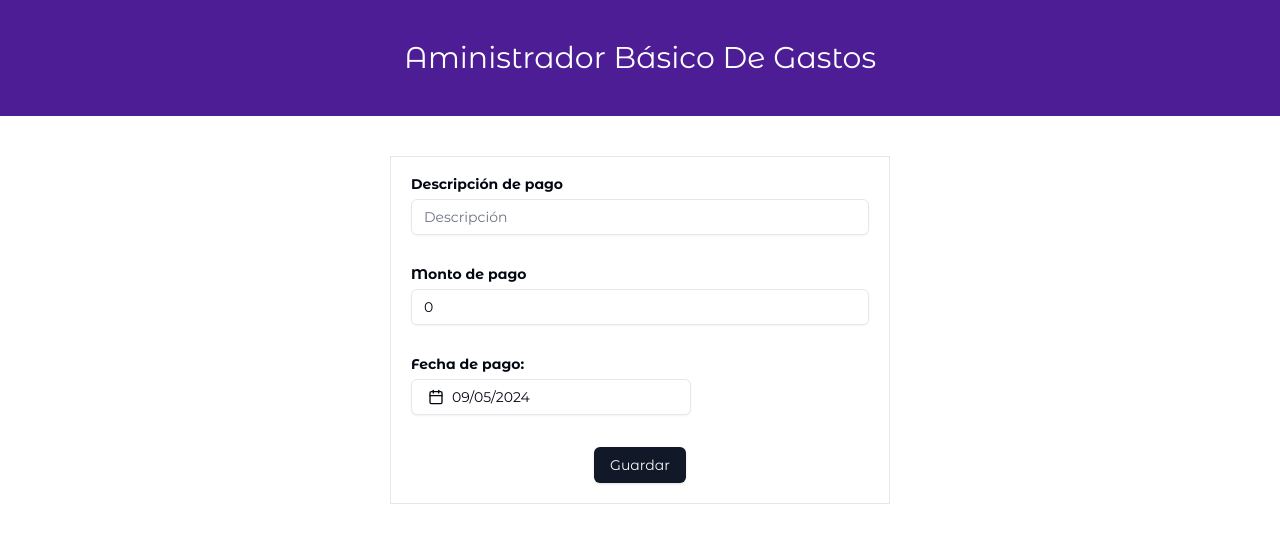
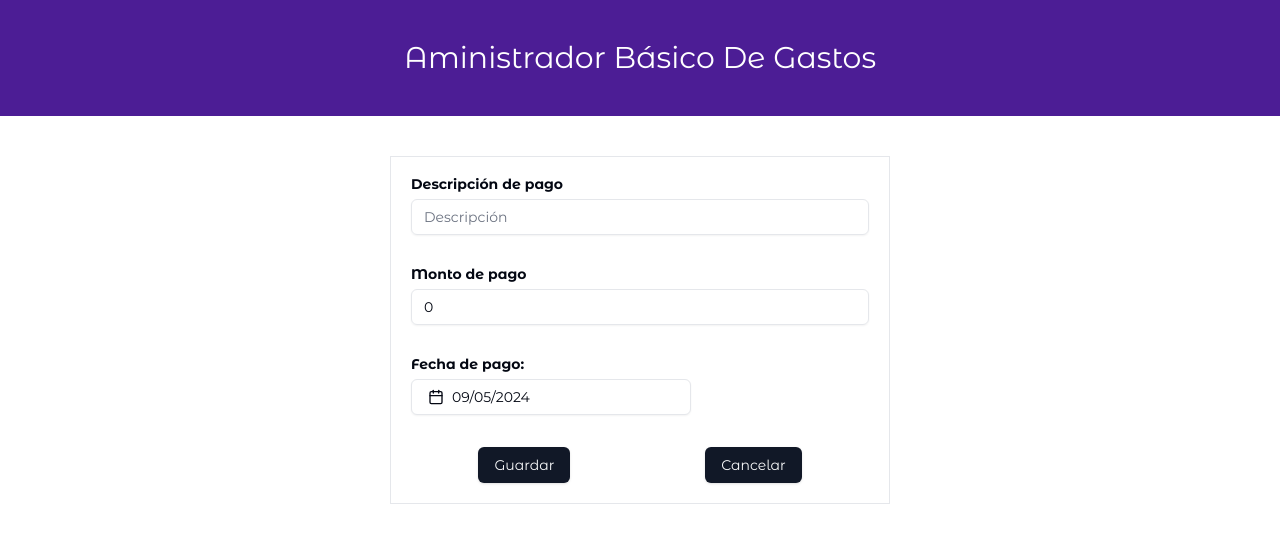
Before and after one commit to sstoledo/Sistema-De-Gastos, a Next.js app: page /crear-gasto in a window 1280 px wide. Shown: the top 542 px of the page. Built offline with nearby package versions, Linux system fonts and the light colour scheme.

Commit message:
Added button Cancel in the form

```diff
--- a/src/components/Formulario/Formulario.tsx
+++ b/src/components/Formulario/Formulario.tsx
@@ -66,6 +66,10 @@ export default function Formulario({ initialData, mode }: FormularioProps) {
     }, 1200);
   }
 
+  const onCancel = () => {
+    router.push('/');
+  }
+
   return (
     <>
       <div className="border border-gray-200 p-5 w-[500px] mx-auto">
@@ -130,8 +134,9 @@ export default function Formulario({ initialData, mode }: FormularioProps) {
                 </FormItem>
               )}
             />
-            <div className="flex justify-center">
+            <div className="flex justify-around">
               <Button type="submit">Guardar</Button>
+              <Button type="button" onClick={onCancel}>Cancelar</Button>
             </div>
           </form>
         </Form>
```
